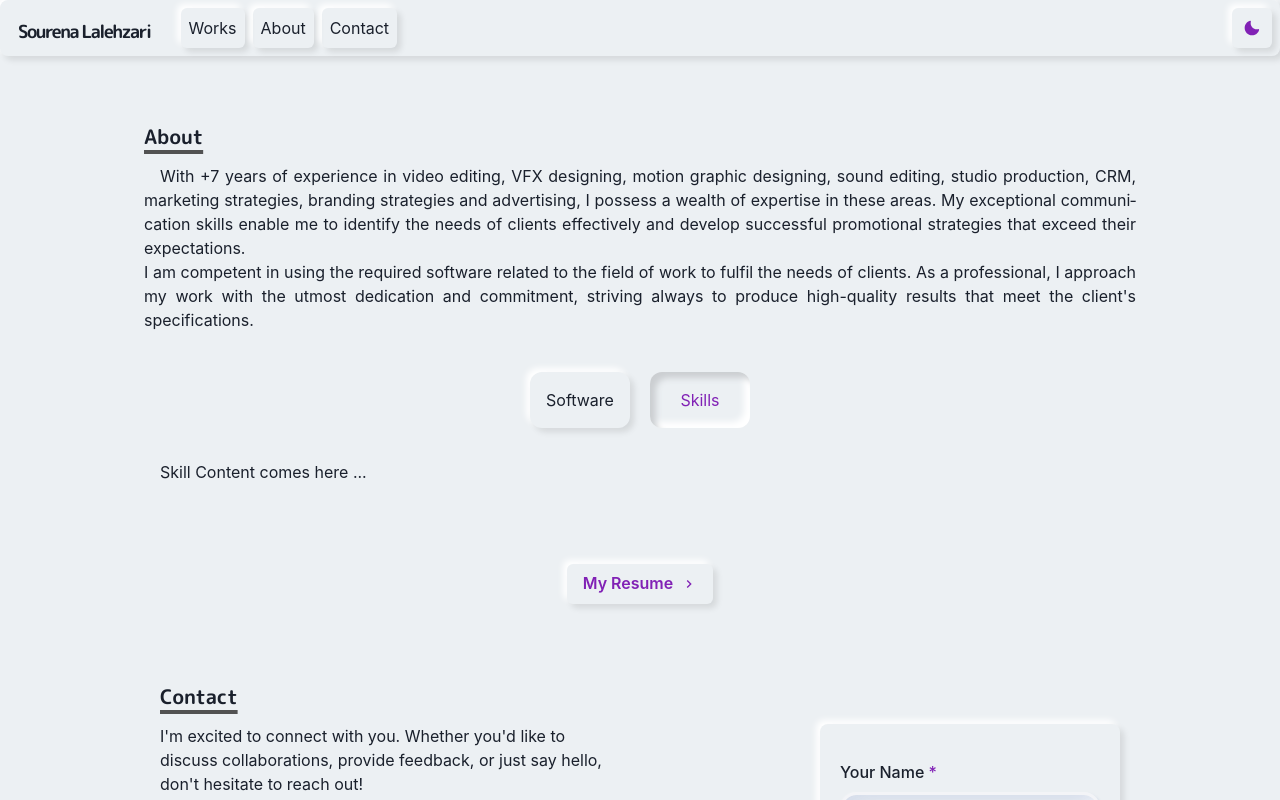
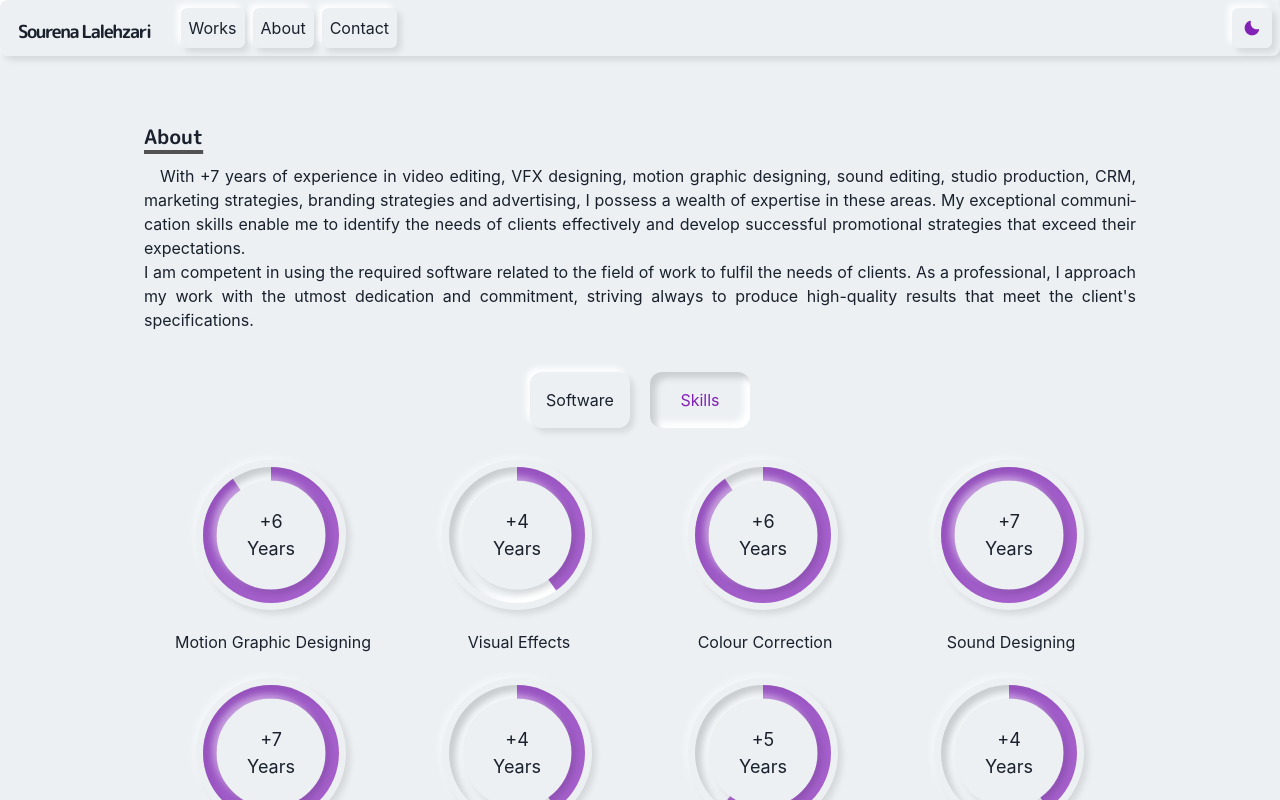
Before and after one commit to septan4/neumorphisem-portfolio, a Next.js app: page / in a window 1280 px wide. Both pictures are taken after a click on the tab "Skills". Shown: the part 1572-2372 px from the top of the page. Built offline with nearby package versions, Linux system fonts and the light colour scheme.

Commit message:
skill section fixed

```diff
--- /dev/null
+++ b/components/Circular/progressbarCircular.js
@@ -0,0 +1,68 @@
+import React from 'react'
+import styles from './progressbarCircular.module.css'
+import { Text, useColorModeValue } from '@chakra-ui/react'
+
+let animationId = 0
+
+const NeumorphicCircle = ({ text, percentage, years }) => {
+  const boxShadowDarkBu =
+    ' -3px -3px 3px 0 rgba(255, 255, 255, 0.04), 5px 5px 25px 0 rgba(0, 0, 0, 2)'
+  const boxShadowLightBu =
+    '4px 4px 6px 0 rgba(0,0,0,.1), -4px -4px 6px rgba(255,255,255,0.4)'
+  const boxShadowLight = 'inset 6px 6px 6px #cbced1, inset -6px -6px 6px white'
+  const boxShadowDark =
+    'inset 3px 3px 5px rgba(0,0,0,.7),inset -3px -3px 5px rgba(225,225,225,.1)'
+
+  const activeBoxShadow = useColorModeValue(boxShadowLight, boxShadowDark)
+  const inactiveBoxShadow = useColorModeValue(boxShadowLightBu, boxShadowDarkBu)
+
+  // Create a unique animation name and increment the counter
+  const animationName = `bar_${animationId++}`
+
+  // Calculate final stroke-dashoffset based on percentage
+  const dashoffset = 429 * (1 - percentage / 100)
+
+  return (
+    <div
+      className={styles.container}
+      style={{ '--inactive-box-shadow': inactiveBoxShadow }}
+    >
+      <div className={styles.barBig} style={{ boxShadow: inactiveBoxShadow }}>
+        <div className={styles.bar} style={{ boxShadow: activeBoxShadow }}>
+          <svg className={styles.circularProgressSVG}>
+            <circle
+              cx="50%"
+              cy="50%"
+              r="50%"
+              className={styles.circularProgressCircle}
+              style={{
+                animation: `${animationName} 1s ease forwards`,
+                animationFillMode: `forwards`
+              }}
+            ></circle>
+          </svg>
+          <h2 className={styles.progressH1}>
+            +{years}
+            <br />
+            Years
+          </h2>
+        </div>
+      </div>
+      <Text ml={1} mt="20px">
+        {text}
+      </Text>
+      <style jsx>{`
+        @keyframes ${animationName} {
+          0% {
+            stroke-dashoffset: 429px;
+          }
+          100% {
+            stroke-dashoffset: ${dashoffset}px;
+          }
+        }
+      `}</style>
+    </div>
+  )
+}
+
+export default NeumorphicCircle
--- /dev/null
+++ b/components/Circular/progressbarCircular.module.css
@@ -0,0 +1,72 @@
+.container {
+  margin-top: 10px;
+  margin: auto;
+  height: fit-content;
+  width: fit-content;
+  display: flex;
+  align-items: center;
+  justify-content: center;
+  flex-direction: column;
+  border-radius: 50%;
+}
+
+.barBig {
+  display: inline-block;
+  height: 150px;
+  width: 150px;
+  border-radius: 50%;
+  position: relative;
+  box-shadow: 4px 4px 6px 0 rgba(0, 0, 0, 0.1),
+    -4px -4px 6px rgba(255, 255, 255, 1);
+  overflow: hidden;
+}
+
+.bar {
+  display: inline-block;
+  height: 136px;
+  width: 136px;
+  border-radius: 50%;
+  position: absolute;
+  top: 50%;
+  left: 50%;
+  transform: translate(-50%, -50%);
+  box-shadow: inset 6px 6px 6px #cbced1, inset -6px -6px 6px white;
+  overflow: hidden;
+}
+
+.bar:after {
+  content: '';
+  position: absolute;
+  left: 50%;
+  top: 50%;
+  transform: translate(-50%, -50%);
+  height: 80%;
+  width: 80%;
+  border-radius: 50%;
+  box-shadow: var(--inactive-box-shadow);
+}
+
+.circularProgressSVG {
+  width: 100%;
+  height: 100%;
+  position: relative;
+}
+
+.circularProgressCircle {
+  position: absolute;
+  transform: rotate(-90deg) scale(0.939);
+  transform-origin: center;
+  fill: none;
+  stroke: #8121b5b7;
+  stroke-width: 20px; /* updated */
+  stroke-dasharray: 429px; /* updated */
+}
+
+.progressH1 {
+  position: absolute;
+  font-size: 18px;
+  text-align: center;
+  top: 50%;
+  left: 50%;
+  transform: translate(-50%, -50%);
+}
--- a/components/skills.js
+++ b/components/skills.js
@@ -13,6 +13,7 @@ import {
 import { motion } from 'framer-motion'
 import Section from '../components/section'
 import ProgressBar from './progressbar'
+import ProgressBarCircular from './Circular/progressbarCircular'
 
 const MotionBox = motion(Box)
 
@@ -178,8 +179,54 @@ function MyTabs() {
             transition={{ duration: 2 }}
           >
             <Section delay={0.1}>
-              <SimpleGrid columns={[1, 2, 2]} gap={6}>
-                Skill Content comes here ...
+              <SimpleGrid columns={[1, 2, 4]} gap={6}>
+                <ProgressBarCircular
+                  text="Motion Graphic Designing"
+                  percentage={90}
+                  years={6}
+                />{' '}
+                <ProgressBarCircular
+                  text="Visual Effects"
+                  percentage={40}
+                  years={4}
+                />{' '}
+                <ProgressBarCircular
+                  text="Colour Correction"
+                  percentage={90}
+                  years={6}
+                />{' '}
+                <ProgressBarCircular
+                  text="Sound Designing
+                  "
+                  percentage={100}
+                  years={7}
+                />{' '}
+                <ProgressBarCircular
+                  text="Video Editing "
+                  percentage={100}
+                  years={7}
+                />{' '}
+                <ProgressBarCircular
+                  text="Graphic Designing "
+                  percentage={40}
+                  years={4}
+                />{' '}
+                <ProgressBarCircular text="CRM" percentage={60} years={5} />{' '}
+                <ProgressBarCircular
+                  text="Marketing Strategies"
+                  percentage={40}
+                  years={4}
+                />{' '}
+                <ProgressBarCircular
+                  text="Branding Strategies"
+                  percentage={40}
+                  years={4}
+                />{' '}
+                <ProgressBarCircular
+                  text="Videography   "
+                  percentage={60}
+                  years={6}
+                />{' '}
               </SimpleGrid>
             </Section>
           </MotionBox>
--- a/components/works.js
+++ b/components/works.js
@@ -37,10 +37,10 @@ const Works = () => {
     video2,
     video3,
     video4,
-    video5,
+    video8,
     video6,
     video7,
-    video8
+    video5
   ]
   const handleSeeMoreClick = () => {
     if (visibleCount === 4) {
--- a/lib/theme.js
+++ b/lib/theme.js
@@ -36,7 +36,18 @@ const fonts = {
 }
 
 const colors = {
-  grassTeal: '#88ccca'
+  primary: {
+    light: '#39ddfa',
+    main: '#00abdf',
+    dark: '#008ada'
+  },
+  white: '#ffffff',
+  greyLight: {
+    1: '#ebf5fc',
+    2: '#d5e0f3',
+    3: '#c1d9f0'
+  },
+  greyDark: '#646b8c'
 }
 
 const config = {
--- a/package.json
+++ b/package.json
@@ -25,14 +25,16 @@
     "framer-motion": "^8.4.0",
     "next": "^13.1.1",
     "react": "^18.2.0",
+    "react-circular-progressbar": "^2.1.0",
     "react-dom": "^18.2.0",
     "react-hook-form": "^7.45.2",
     "react-icons": "^4.7.1",
     "react-intersection-observer": "^9.5.2",
     "react-player": "^2.12.0",
     "react-scroll": "^1.8.9",
+    "react-svg": "^16.1.19",
     "react-transition-group": "^4.4.5",
-    "styled-components": "^6.0.4",
+    "styled-components": "^6.0.5",
     "three": "^0.148.0"
   },
   "devDependencies": {
```
Also changed, not shown: components/progressbarCircular.js (deleted), 2 other files (tests, documents, lock files or other folders).
